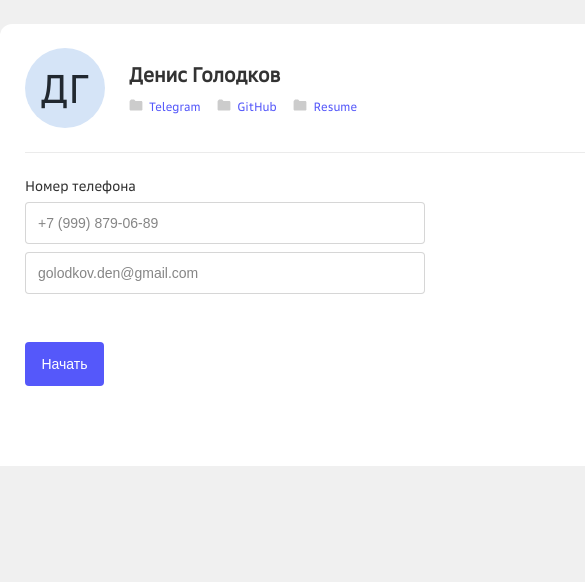
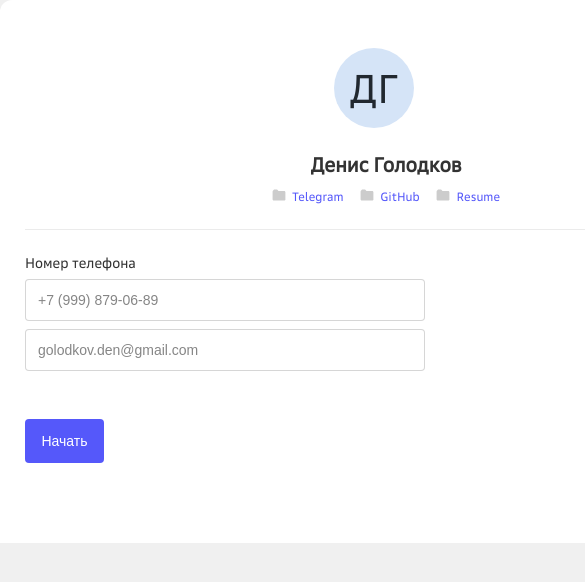
Before and after one commit to denzel56/cloudCampForm, a React (Create React App) app: page / in a window 390 px wide. Shown: the top 582 px of the page, 585 px wide, since content can reach past the window. Built offline with nearby package versions, Linux system fonts and the light colour scheme.

Commit message:
мелкие правки

```diff
--- a/package.json
+++ b/package.json
@@ -17,6 +17,7 @@
     "react-scripts": "5.0.1",
     "react-select": "^5.7.3",
     "web-vitals": "^2.1.4",
+    "react-input-mask": "^2.0.4",
     "yup": "^1.2.0"
   },
   "scripts": {
@@ -51,7 +52,6 @@
     "eslint-plugin-react": "^7.32.2",
     "eslint-plugin-react-hooks": "^4.6.0",
     "prettier": "2.8.8",
-    "react-input-mask": "^2.0.4",
     "sass": "^1.63.3"
   }
 }
--- a/src/App.scss
+++ b/src/App.scss
@@ -9,6 +9,8 @@
   color: #333;
   outline: none;
   font-family: 'SB Sans Interface';
+  transition: all 0.8s;
+
 
   .custom-select {
     &__control {
@@ -53,3 +55,16 @@
     }
   }
 }
+
+@media (max-width: 1024px) {
+  .App {
+    width: 748px;
+  }
+}
+
+@media (max-width: 748px) {
+  .App {
+    margin: 0;
+    padding-top: 48px;
+  }
+}
--- a/src/components/Main/Main.js
+++ b/src/components/Main/Main.js
@@ -45,7 +45,7 @@ function Main() {
                 <FolderIcon />
               </div>
               <div className={s.linkItem}>
-                <a href="s#">Telegram</a>
+                <a href="https://t.me/denzel_56" target='blank'>Telegram</a>
               </div>
             </div>
             <div className={s.link}>
@@ -53,7 +53,7 @@ function Main() {
                 <FolderIcon />
               </div>
               <div className={s.linkItem}>
-                <a href="s#">GitHub</a>
+                <a href="https://github.com/denzel56" target='blank'>GitHub</a>
               </div>
             </div>
             <div className={s.link}>
@@ -61,7 +61,7 @@ function Main() {
                 <FolderIcon />
               </div>
               <div className={s.linkItem}>
-                <a href="s#">Resume</a>
+                <a href="https://hh.ru/applicant/resumes/view?resume=cfd89adbff091b8f3e0039ed1f775456485568" target='blank'>Resume</a>
               </div>
             </div>
           </div>
--- a/src/components/Main/Main.module.scss
+++ b/src/components/Main/Main.module.scss
@@ -1,4 +1,5 @@
 .root {
+
 
   .header {
     display: flex;
@@ -114,3 +115,19 @@
     }
   }
 }
+
+@media (max-width: 468px) {
+  .header {
+    flex-direction: column;
+    justify-content: center;
+
+    .userInfo {
+      margin-top: 24px;
+      text-align: center;
+
+      span {
+        font-size: 36px;
+      }
+    }
+  }
+}
--- a/src/components/Modal/Modal.js
+++ b/src/components/Modal/Modal.js
@@ -10,9 +10,10 @@ import { ReactComponent as ErrorIcon } from './assets/error.svg'
 
 import closeIcon from './assets/close.png'
 import s from './Modal.module.scss';
+import { setCurrentStep } from '../../store/stepSlice';
+import { setUserFormData } from '../../store/formSlice';
 
 function Modal({isSuccess, isError}) {
-  // eslint-disable-next-line
   const navigate = useNavigate();
   const dispatch = useDispatch();
 
@@ -20,6 +21,8 @@ function Modal({isSuccess, isError}) {
 
     if(isSuccess) {
       navigate('/')
+      dispatch(setCurrentStep('one'))
+      dispatch(setUserFormData({}))
     }
     dispatch(setModal(false))
   }
--- a/src/components/Modal/Modal.module.scss
+++ b/src/components/Modal/Modal.module.scss
@@ -101,3 +101,7 @@
     }
   }
 }
+
+@media (max-width: 1024px) {
+
+}
--- a/src/components/StepOne/StepOne.js
+++ b/src/components/StepOne/StepOne.js
@@ -16,13 +16,12 @@ const options = [{
 {
   value: 'woman',
   label: 'woman'
-}
-]
+}]
 
 function StepOne () {
-  const [currentSex, setCurrentSex] = useState('');
+  const formData = useSelector(userFormDataSelector);
+  const [currentSex, setCurrentSex] = useState(formData && formData.sex ? formData.sex : '');
   const dispatch = useDispatch();
-  const formData = useSelector(userFormDataSelector);
   const navigate = useNavigate();
 
 
@@ -48,6 +47,8 @@ function StepOne () {
       dispatch(setCurrentStep('two'))
     }
   })
+
+  const getCurrentSex = () => currentSex ? options.find(o => o.value === currentSex) : ''
 
   const handleClickBack = () => {
     navigate('/')
@@ -125,6 +126,7 @@ function StepOne () {
           isSearchable={false}
           required
           inputId='field-sex'
+          value={getCurrentSex()}
         />
 
 
--- a/src/components/StepThree/StepThree.js
+++ b/src/components/StepThree/StepThree.js
@@ -19,16 +19,20 @@ function StepThree() {
   const [sendForm, {isSuccess, isError}] = useSendDataMutation();
 
   useEffect(() => {
-    console.log('success',isSuccess)
-
     if(isSuccess || isError) {
       dispatch(setModal(true))
     }
   }, [isSuccess, isError])
 
   const submitFormData = async (data) => {
+    const newChecked = data.checked.map((item) => +item)
+    const newData = {
+      ...data,
+      'checked': newChecked
+
+    }
     try {
-      await sendForm(data).unwrap()
+      await sendForm(newData).unwrap()
     } catch (err) {
       console.error('Failed to save the post: ', err)
     }
--- a/src/components/StepTwo/StepTwo.js
+++ b/src/components/StepTwo/StepTwo.js
@@ -40,7 +40,7 @@ function StepTwo() {
         ...formData,
         'advantages': values.advantages,
         'checked': values.checked,
-        'radio': values.radio
+        'radio': +values.radio
       }))
       dispatch(setCurrentStep('three'));
     }
@@ -101,7 +101,9 @@ function StepTwo() {
         <label htmlFor="advantages">Advantages
         {
           formik.values.advantages.map((item, index) => (
-            <div className={s.advantagesItem}>
+            <div className={s.advantagesItem}
+              key={`field-advantages-${index + 1}`}
+            >
               <input
                 id={`field-advantages-${index + 1}`}
                 type='text'
@@ -138,7 +140,10 @@ function StepTwo() {
         <div className={s.checkedLabel}>Checked group</div>
         {
           checkboxGroup.map((item) => (
-            <label htmlFor={`field-checkbox-group-option-${item}`}  className={s.checkboxItem}>
+            <label
+              key={`field-checkbox-group-option-${item}`}
+              htmlFor={`field-checkbox-group-option-${item}`}
+              className={s.checkboxItem}>
               <input
                 type="checkbox"
                 id={`field-checkbox-group-option-${item}`}
@@ -158,13 +163,17 @@ function StepTwo() {
         <div className={s.radioLabel}>Radio group</div>
         {
           radioGroup.map((item) => (
-            <label htmlFor={`field-checkbox-group-option-${item}`}  className={s.checkboxItem}>
+            <label
+              key={`field-radio-group-option-${item}`}
+              htmlFor={`field-radio-group-option-${item}`}
+              className={s.checkboxItem}>
               <input
                 type="radio"
-                id={`field-checkbox-group-option-${item}`}
+                id={`field-radio-group-option-${item}`}
                 name='radio'
                 onChange={formik.handleChange}
-                value={item}/>
+                value={item}
+                />
               {item}
             </label>
           ))
```
Also changed, not shown: 1 other file (tests, documents, lock files or other folders).
